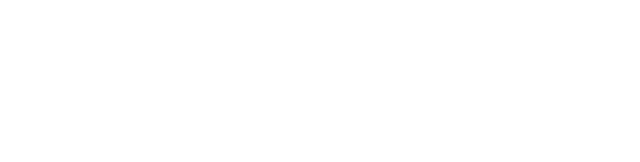
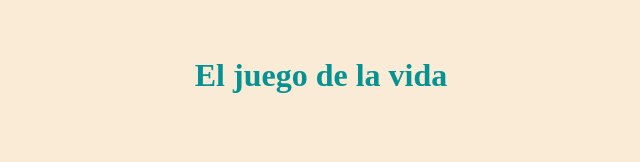
Before and after one commit to mendozzac/GameOfLife, a website: page index.html in a window 1280 px wide. Shown: the whole page, without its empty margins (169-809 px from the left). Drawn offline with Linux system fonts and the light colour scheme.

Commit message:
add body style

```diff
--- a/index.html
+++ b/index.html
@@ -9,6 +9,7 @@
     <title>El juego de la vida</title>
   </head>
   <body>
-    <canvas id="tablero"></canvas>
+    <h1>El juego de la vida</h1>
+    <canvas id="tablero" class="tablero"></canvas>
   </body>
 </html>
--- a/style/styles.css
+++ b/style/styles.css
@@ -0,0 +1,15 @@
+* {
+  box-sizing: border-box;
+}
+
+body {
+  display: flex;
+  justify-content: center;
+  align-items: center;
+  margin: 0;
+  background-color: antiquewhite;
+  color: rgb(5, 146, 146);
+}
+.tablero {
+  border: 1px solir rgb(134, 132, 132);
+}
```
